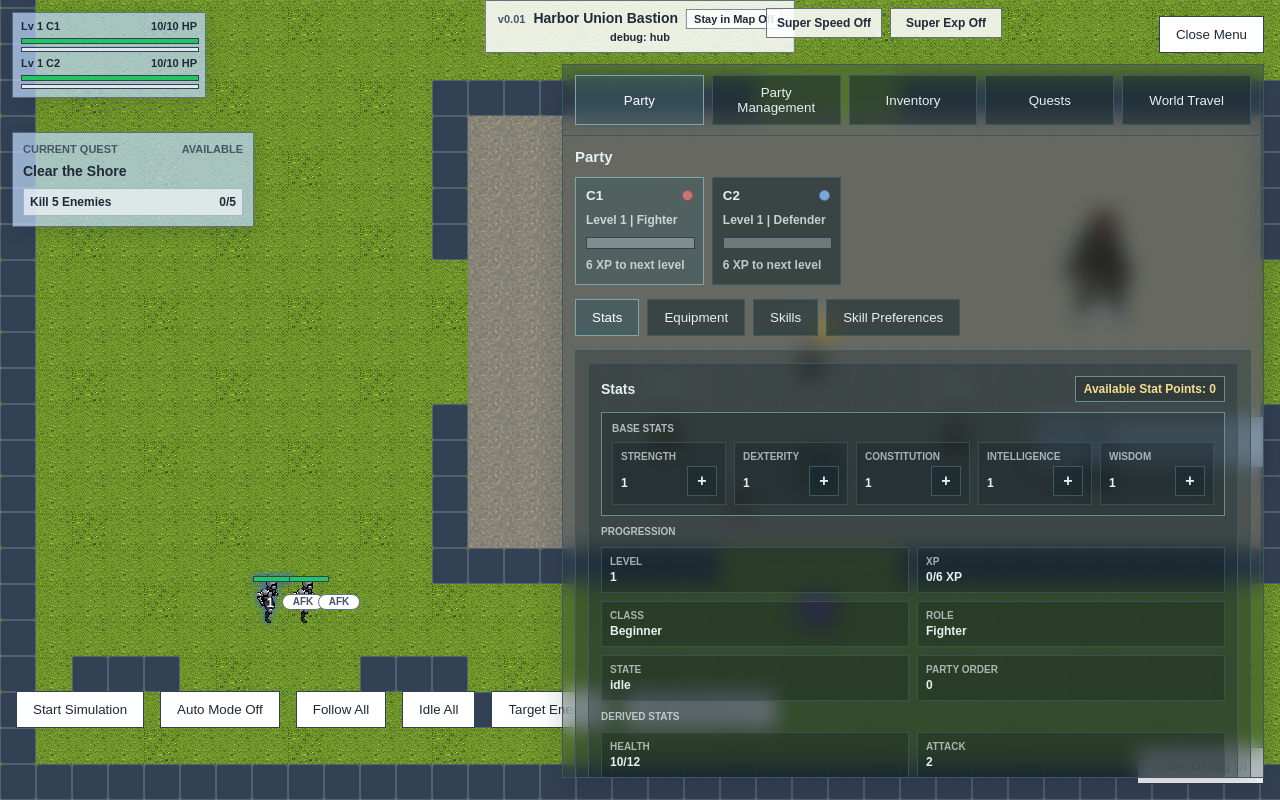
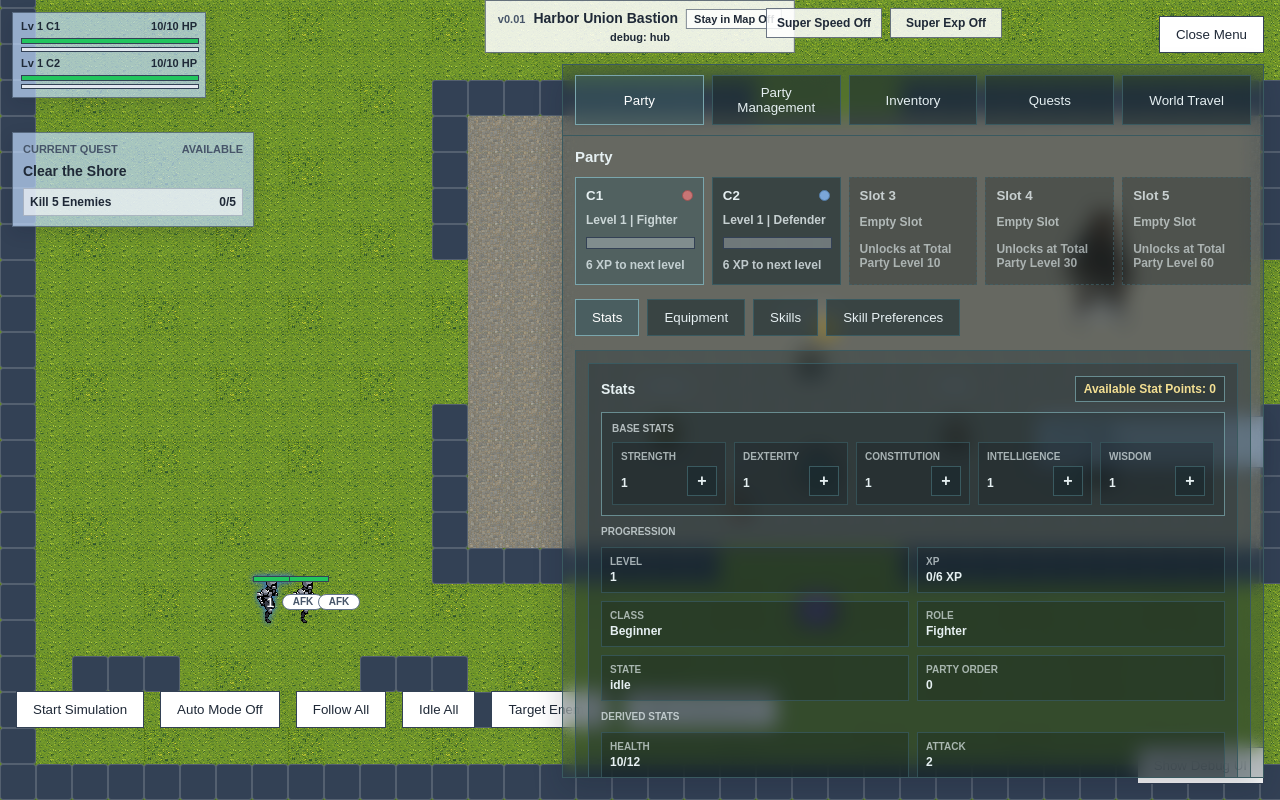
Before and after one commit to furiaz/MMOPartySimulator, a React (Vite) app in the folder client/: page / in a window 1280 px wide. Both pictures are taken after a click on the button "Menu". Built offline with nearby package versions, Linux system fonts and the light colour scheme.

Commit message:
Party UI improvement

```diff
--- a/client/src/App.css
+++ b/client/src/App.css
@@ -1342,6 +1342,16 @@
   background: rgba(58, 90, 96, 0.46);
 }
 
+.party-companion-card-empty {
+  border-style: dashed;
+  opacity: 0.76;
+  cursor: not-allowed;
+}
+
+.party-companion-card-empty.locked {
+  background: rgba(9, 18, 21, 0.32);
+}
+
 .quest-list-item {
   width: 100%;
   min-width: 0;
--- a/client/src/App.tsx
+++ b/client/src/App.tsx
@@ -64,6 +64,7 @@ import {
   getEnemyArchetype,
   getEnemyDetectionRange,
   getItemDefinition,
+  getTotalPartyCharacterLevel,
   hasQuestGiverWork,
   issueCompanionCommands,
   isCombatEntity,
@@ -794,6 +795,7 @@ function App() {
     ? selectedCompanionId
     : partyMembers[0]?.id ?? null;
   const activePartyMemberIds = partyMembers.map((companion) => companion.id);
+  const totalPartyLevel = getTotalPartyCharacterLevel(gameState);
   const leader = partyMembers.find(
     (member) => member.id === gameState.partyLeaderId,
   ) ?? partyMembers[0];
@@ -2275,6 +2277,7 @@ function App() {
           worldTravelTargetMapId={gameState.worldTravelTargetMapId}
           selectedCompanionId={selectedMenuCompanionId}
           selectedQuestId={selectedMenuQuestId}
+          totalPartyLevel={totalPartyLevel}
           onChangeLeader={changePartyLeader}
           onChangeRole={changePartyMemberRole}
           onEquipEquipment={equipEquipment}
--- a/client/src/CompanionPanels.tsx
+++ b/client/src/CompanionPanels.tsx
@@ -14,6 +14,7 @@ import {
   getCompanionActualStats,
   getCompanionDerivedStats,
   getItemDefinition,
+  getPartySizeUnlockRequirement,
   getSkillRoleScore,
   getSkillsForClass,
   validateEquipmentItemForCompanion,
@@ -93,6 +94,8 @@ const partyManagementSections: PartyManagementSection[] = [
   "behaviorSettings",
 ];
 
+const partyCompanionSlotCount = 5;
+
 const primaryStatLabels: Record<PrimaryStatId, string> = {
   strength: "Strength",
   dexterity: "Dexterity",
@@ -140,6 +143,7 @@ export function PartyMenuPanel({
   inventory,
   members,
   selectedCompanionId,
+  totalPartyLevel,
   onEquipEquipment,
   onSelectCompanion,
   onSelectSection,
@@ -149,6 +153,7 @@ export function PartyMenuPanel({
   inventory: PartyInventory;
   members: Companion[];
   selectedCompanionId: string | null;
+  totalPartyLevel: number;
   onEquipEquipment: (
     companionId: string,
     itemId: ItemId,
@@ -169,6 +174,8 @@ export function PartyMenuPanel({
         layout="horizontal"
         members={orderedMembers}
         selectedCompanionId={selectedCompanionId}
+        showEmptySlots={true}
+        totalPartyLevel={totalPartyLevel}
         onSelectCompanion={onSelectCompanion}
       />
       <nav className="party-submenu-tabs" aria-label="Party sections">
@@ -349,17 +356,62 @@ function CompanionMenuList({
   layout = "vertical",
   members,
   selectedCompanionId,
+  showEmptySlots = false,
+  totalPartyLevel = 0,
   onSelectCompanion,
 }: {
   layout?: "vertical" | "horizontal";
   members: Companion[];
   selectedCompanionId: string | null;
+  showEmptySlots?: boolean;
+  totalPartyLevel?: number;
   onSelectCompanion: (companionId: string) => void;
 }) {
+  const slots = showEmptySlots
+    ? Array.from({ length: partyCompanionSlotCount }, (_, index) => ({
+        member: members[index] ?? null,
+        slotNumber: index + 1,
+      }))
+    : members.map((member, index) => ({
+        member,
+        slotNumber: index + 1,
+      }));
+
   return (
     <div className={`party-companion-list party-companion-list-${layout}`}>
-      {members.length > 0 ? (
-        members.map((member) => {
+      {slots.length > 0 ? (
+        slots.map(({ member, slotNumber }) => {
+          if (!member) {
+            const unlockRequirement = getPartySizeUnlockRequirement(slotNumber);
+            const isLocked =
+              unlockRequirement !== null && totalPartyLevel < unlockRequirement;
+
+            return (
+              <div
+                key={`empty-slot-${slotNumber}`}
+                className="party-companion-list-item"
+              >
+                <button
+                  className={`party-companion-card party-companion-card-empty${
+                    isLocked ? " locked" : ""
+                  }`}
+                  disabled
+                  type="button"
+                >
+                  <span className="party-companion-card-header">
+                    <strong>Slot {slotNumber}</strong>
+                  </span>
+                  <span className="party-companion-card-detail">Empty Slot</span>
+                  <span className="party-companion-xp-text">
+                    {isLocked
+                      ? `Unlocks at Total Party Level ${unlockRequirement}`
+                      : "No companion assigned"}
+                  </span>
+                </button>
+              </div>
+            );
+          }
+
           const characterXpProgress = getCharacterXpProgress(member);
           const isSelected = member.id === selectedCompanionId;
           const xpToNextLevelText =
@@ -415,6 +467,7 @@ export function PartyManagementPanel({
   leaderId,
   members,
   selectedCompanionId,
+  totalPartyLevel,
   onChangeLeader,
   onChangeRole,
   onSelectCompanion,
@@ -425,6 +478,7 @@ export function PartyManagementPanel({
   leaderId: string;
   members: Companion[];
   selectedCompanionId: string | null;
+  totalPartyLevel: number;
   onChangeLeader: (companionId: string) => void;
   onChangeRole: (companionId: string, role: PartyMemberRole) => void;
   onSelectCompanion: (companionId: string) => void;
@@ -458,6 +512,8 @@ export function PartyManagementPanel({
           layout="horizontal"
           members={orderedMembers}
           selectedCompanionId={selectedCompanionId}
+          showEmptySlots={true}
+          totalPartyLevel={totalPartyLevel}
           onSelectCompanion={onSelectCompanion}
         />
         {selectedMember ? (
--- a/client/src/GameMenu.tsx
+++ b/client/src/GameMenu.tsx
@@ -34,6 +34,7 @@ export function GameMenu({
   worldTravelTargetMapId,
   selectedCompanionId,
   selectedQuestId,
+  totalPartyLevel,
   onChangeLeader,
   onChangeRole,
   onEquipEquipment,
@@ -62,6 +63,7 @@ export function GameMenu({
   worldTravelTargetMapId: DebugMapId | null;
   selectedCompanionId: string | null;
   selectedQuestId: QuestId | null;
+  totalPartyLevel: number;
   onChangeLeader: (companionId: string) => void;
   onChangeRole: (companionId: string, role: PartyMemberRole) => void;
   onEquipEquipment: (
@@ -133,6 +135,7 @@ export function GameMenu({
                   inventory={inventory}
                   members={members}
                   selectedCompanionId={selectedCompanionId}
+                  totalPartyLevel={totalPartyLevel}
                   onEquipEquipment={onEquipEquipment}
                   onSelectCompanion={onSelectCompanion}
                   onSelectSection={onSelectPartySection}
@@ -144,6 +147,7 @@ export function GameMenu({
                   leaderId={leaderId}
                   members={members}
                   selectedCompanionId={selectedCompanionId}
+                  totalPartyLevel={totalPartyLevel}
                   onChangeLeader={onChangeLeader}
                   onChangeRole={onChangeRole}
                   onSelectCompanion={onSelectCompanion}
--- a/client/src/game/index.ts
+++ b/client/src/game/index.ts
@@ -401,6 +401,7 @@ export {
   getEnemyXpReward,
   getLevelGapXpModifier,
   getPartySizeLimit,
+  getPartySizeUnlockRequirement,
   getSameLevelEnemyXp,
   getTotalCharacterXpForLevel,
   getTotalPartyCharacterLevel,
--- a/client/src/game/leveling.ts
+++ b/client/src/game/leveling.ts
@@ -74,6 +74,12 @@ export type CharacterXpProgress = {
   xpToNextLevel: number | null;
   percent: number;
   isMaxLevel: boolean;
+};
+
+const PARTY_SIZE_UNLOCK_REQUIREMENTS: Record<number, number> = {
+  3: 10,
+  4: 30,
+  5: 60,
 };
 
 export function getCharacterXpToNextLevel(level: number): number | null {
@@ -322,6 +328,10 @@ export function getPartySizeLimit(state: GameState): number {
   return 2;
 }
 
+export function getPartySizeUnlockRequirement(slotNumber: number): number | null {
+  return PARTY_SIZE_UNLOCK_REQUIREMENTS[slotNumber] ?? null;
+}
+
 export function isBeginnerClassEligible(companion: Companion): boolean {
   return (
     companion.classId === "beginner" &&
```
Also changed, not shown: 1 other file (tests, documents, lock files or other folders).
